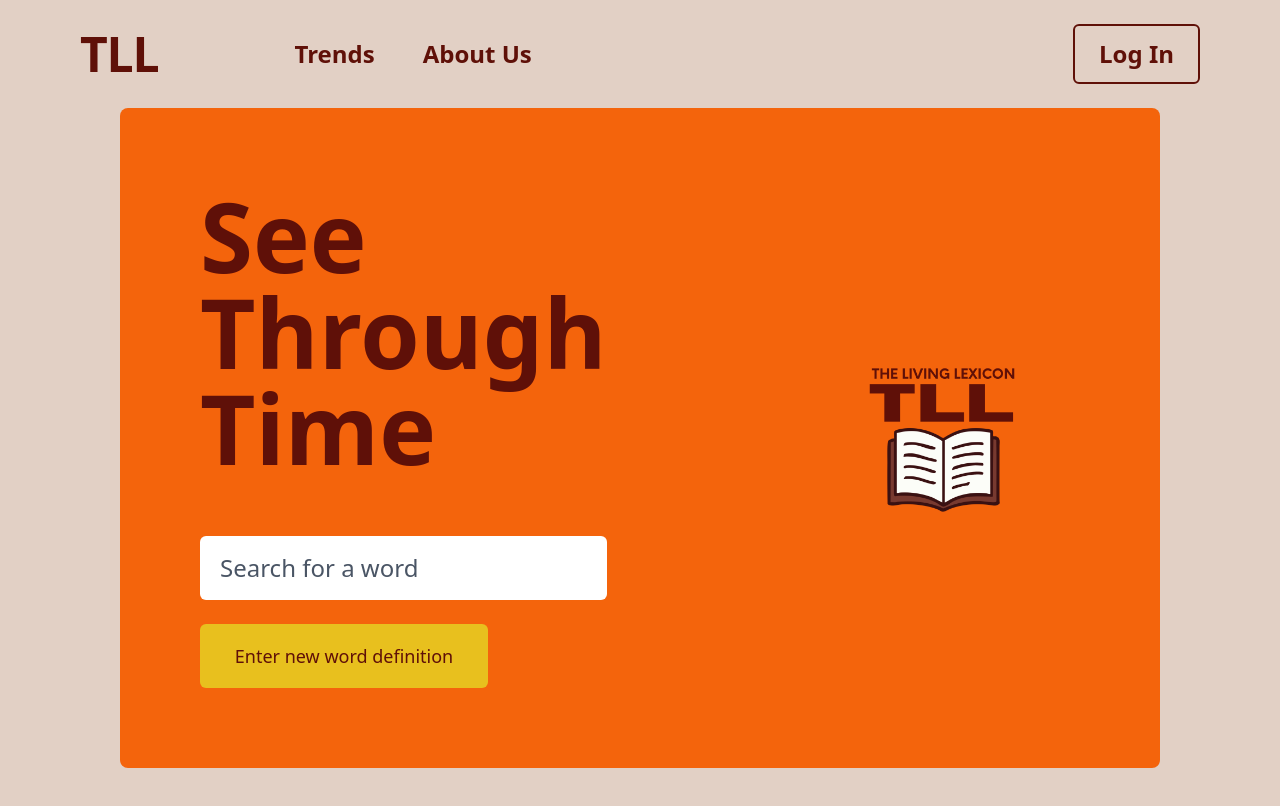
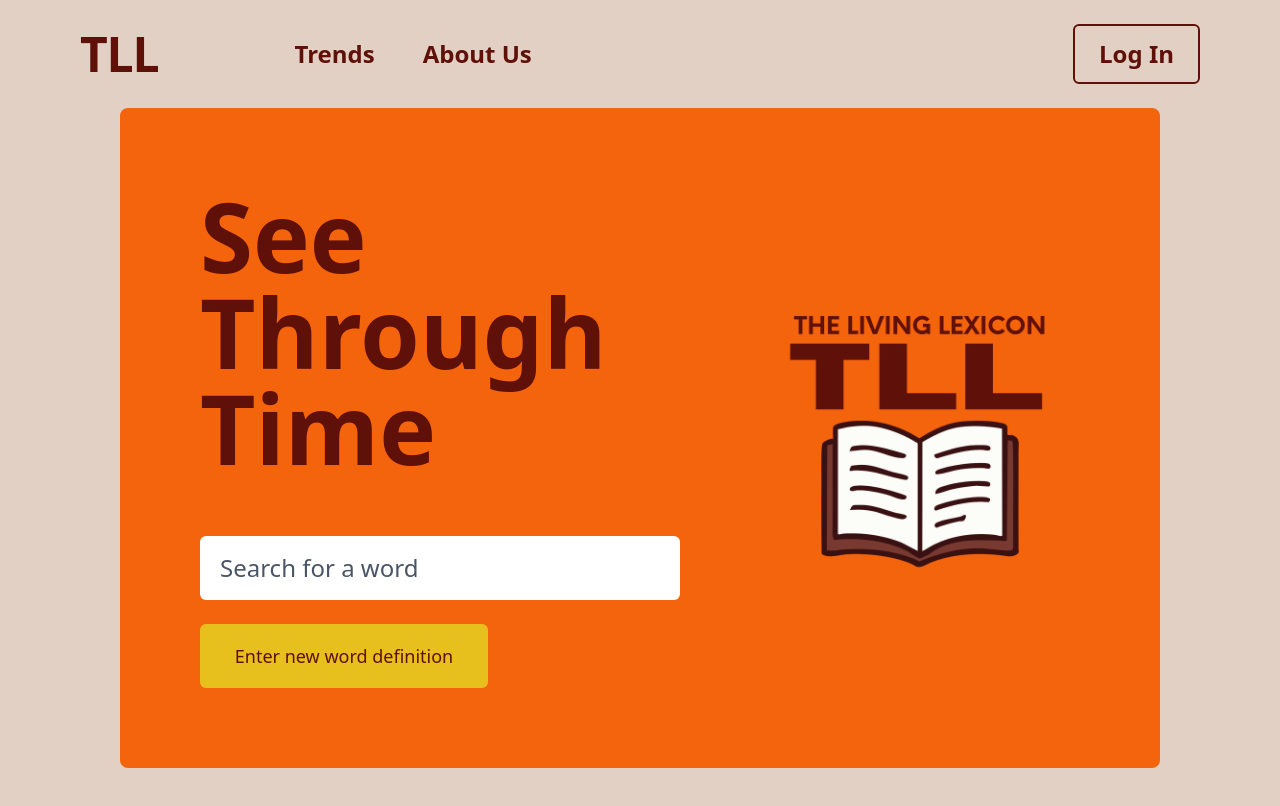
Before and after one commit to eggplannt/The-Living-Lexicon, a React (Vite) app: page / in a window 1280 px wide. Shown: the top 806 px of the page. Built offline with nearby package versions, Linux system fonts and the light colour scheme.

Commit message:
Added comments and changed padding.

```diff
--- a/src/pages/MainPage.tsx
+++ b/src/pages/MainPage.tsx
@@ -1,6 +1,9 @@
+//Remembers the UI state when data is updated.
 import { useState } from "react";
+//Loads the logo.
 import logo from "../assets/CalgaryHacks 2026 Logo.png";
-import NewWordModal from "../components/NewWordModal"; // Import the modal
+//Import the modal for entering a new word definition.
+import NewWordModal from "../components/NewWordModal";
 
 export default function MainPage() {
   const [isModalOpen, setIsModalOpen] = useState(false);
@@ -10,9 +13,12 @@ export default function MainPage() {
 
   return (
     <>
+      {/*Uses Tailwind classes to set width, colour, spacing, and scrolling behaviour.*/}
       <div className="flex flex-col items-center bg-background px-30 w-full max-h-full overflow-auto">
-        <div className="flex w-full bg-primary p-20 rounded-lg grow">
-          <div className="flex flex-1 flex-col justify-center">
+        {/*Main content panel.*/}
+        <div className="flex w-full bg-primary rounded-lg grow">
+          {/*Left side of homepage stuff.*/}
+          <div className="flex flex-1 flex-col justify-center py-20 pl-20">
             <div className="text-onbackground text-8xl font-bold">
               See Through Time
             </div>
@@ -28,10 +34,9 @@ export default function MainPage() {
               Enter new word definition
             </button>
           </div>
-          <div className="w-50" /> {/* Spacer */}
           <div className="flex flex-1 items-center">
             {" "}
-            {/* Image container */}
+            {/*For the logo.*/}
             <img
               src={logo}
               alt="The Living Lexicon logo"
```
